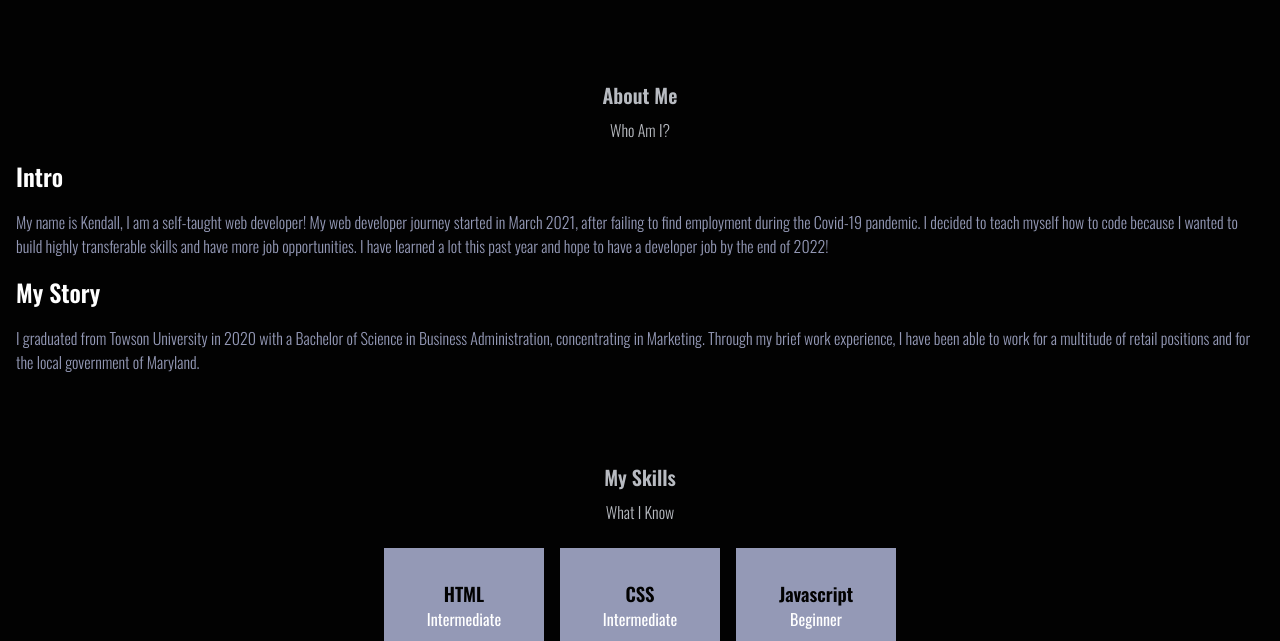
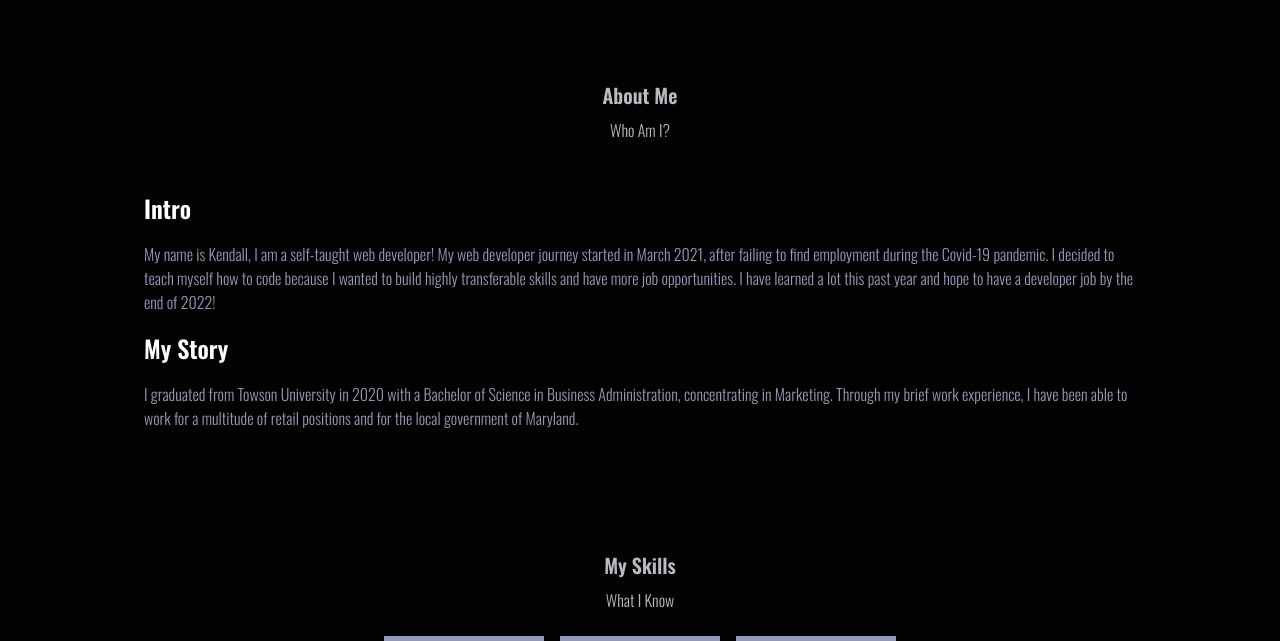
Before and after one commit to KendallTHampton/KendallTHampton.github.io, a website: page index.html in a window 1280 px wide. Shown: the part 601-1242 px from the top of the page. Drawn offline with nearby package versions, Linux system fonts and the light colour scheme.

Commit message:
Media Query

```diff
--- a/styles.css
+++ b/styles.css
@@ -588,6 +588,31 @@ img {
         margin-bottom: .5rem;
     }
 
+    .about {
+        display: flex;
+        flex-direction: column;
+        justify-content: center;
+        align-items: center;
+    }
+
+    .about__container {
+        display: flex;
+        flex-direction: column;
+        justify-content: center;
+        padding: 2rem 8rem;
+
+    }
+
+    .contact__container {
+        padding: 2rem 8rem;
+    }
+
+}
 
 
+@media screen and (max-width: 1720px) {
+    .container {
+        max-width: 1720px;
+    }
+
 }
```
Also changed, not shown: index.html (+1 -1 lines).
